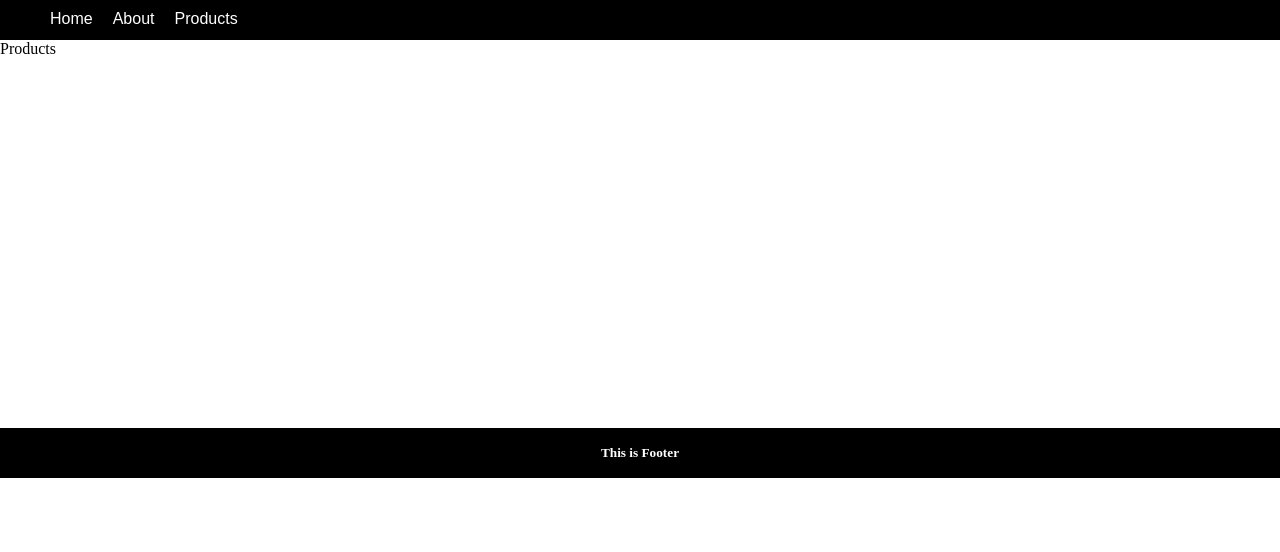
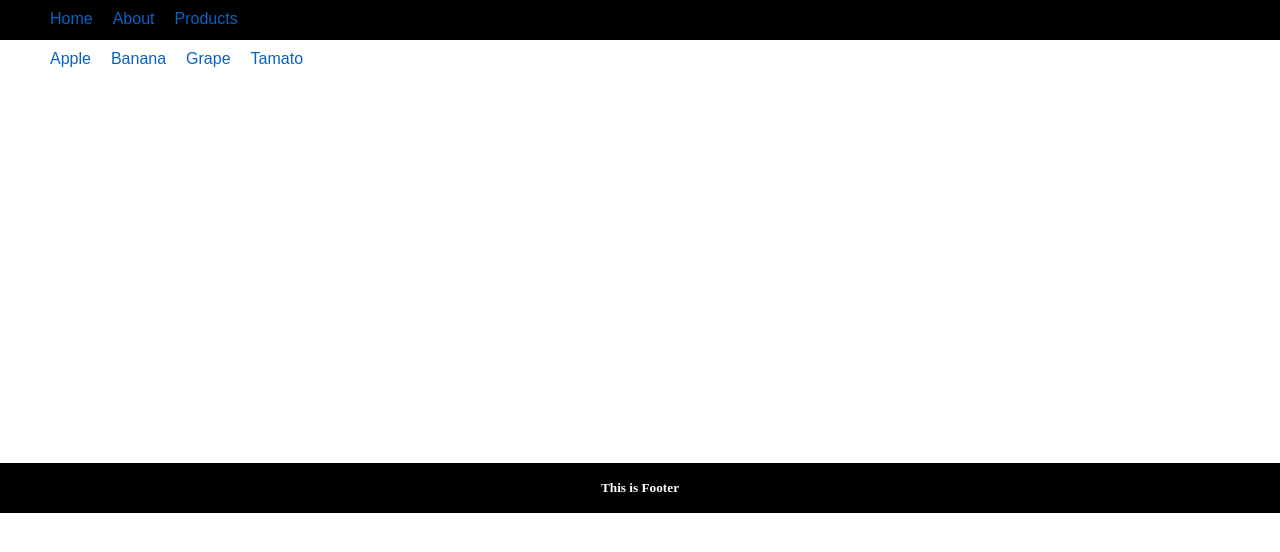
Before and after one commit to venkatravilla333/React-07, a React (Create React App) app in the folder myapp/: page /products in a window 1280 px wide. Shown: the top 552 px of the page. Built offline with nearby package versions, Linux system fonts and the light colour scheme.

Commit message:
dynamic & nested routing

```diff
--- a/myapp/src/client-side-routing/Header.js
+++ b/myapp/src/client-side-routing/Header.js
@@ -1,18 +1,19 @@
 import React from 'react'
 import './style.css'
+import {Link} from 'react-router-dom'
 
 function Header() {
   return (
     <div className='header'>
       <ul>
         <li>
-          <a href='/home'>Home</a>
+          <Link to='/home'>Home</Link>
         </li>
         <li>
-          <a href='/about'>About</a>
+          <Link to='/about'>About</Link>
         </li>
         <li>
-          <a href='/products'>Products</a>
+          <Link to='/products'>Products</Link>
         </li>
       </ul>
     </div>
--- /dev/null
+++ b/myapp/src/client-side-routing/NotFound.js
@@ -0,0 +1,9 @@
+import React from 'react'
+
+function NotFound() {
+  return (
+    <div>Not Found 404</div>
+  )
+}
+
+export default NotFound
--- a/myapp/src/client-side-routing/Parent.js
+++ b/myapp/src/client-side-routing/Parent.js
@@ -6,6 +6,8 @@ import './style.css'
 import {Routes, Route} from 'react-router-dom'
 import Footer from './Footer'
 import Header from './Header'
+import ProductInfo from './ProductInfo'
+import NotFound from './NotFound'
 
 function Parent() {
   return (
@@ -14,7 +16,11 @@ function Parent() {
       <Routes>
         <Route path='/home' element={<Home/> } />
         <Route path='/about' element={<About />} />
-        <Route path='/products' element={<Products/> } />
+        <Route path='*' element={<NotFound />} />
+        <Route path='/products' element={<Products />}>
+          <Route path=':id' element={<ProductInfo />} />
+        </Route>
+
       </Routes>
       <Footer/>
 
--- /dev/null
+++ b/myapp/src/client-side-routing/ProductInfo.js
@@ -0,0 +1,11 @@
+import React from 'react'
+import { useParams } from 'react-router-dom'
+
+function ProductInfo() {
+  var {id} = useParams()
+  return (
+    <div>ProductInfo {id}</div>
+  )
+}
+
+export default ProductInfo
--- a/myapp/src/client-side-routing/Products.js
+++ b/myapp/src/client-side-routing/Products.js
@@ -1,9 +1,46 @@
-import React from 'react'
+import React, { useState } from 'react'
+import { Link, Outlet } from 'react-router-dom';
 
 function Products() {
+  var [products] = useState([
+    {
+      id: 1,
+      name: 'Apple',
+      price: 25,
+      qty: 10,
+    },
+    {
+      id: 2,
+      name: 'Banana',
+      price: 30,
+      qty: 12,
+    },
+    {
+      id: 3,
+      name: 'Grape',
+      price: 50,
+      qty: 5,
+    },
+    {
+      id: 4,
+      name: 'Tamato',
+      price: 40,
+      qty: 5,
+    },
+  ]);
   return (
-    <div>Products</div>
-  )
+    <div>
+      <ul>
+        {products.map((product) => {
+          return <li>
+            <Link to={`/products/${product.id}`}>{product.name}</Link>
+            </li>
+        })}
+        <Outlet/>
+
+      </ul>
+    </div>
+  );
 }
 
 export default Products
--- a/myapp/src/client-side-routing/style.css
+++ b/myapp/src/client-side-routing/style.css
@@ -3,7 +3,8 @@ ul{
 }
 a{
   text-decoration: none;
-  color: white;
+  /* color: white; */
+  color: rgb(8, 97, 199);
   font-family: Arial, Helvetica, sans-serif;
 }
 li{
@@ -20,7 +21,7 @@ li{
 }
 
 .footer{
-  margin-top: 370px;
+  margin-top: 385px;
   background-color: black;
   height: 50px;
   color: white;
```
